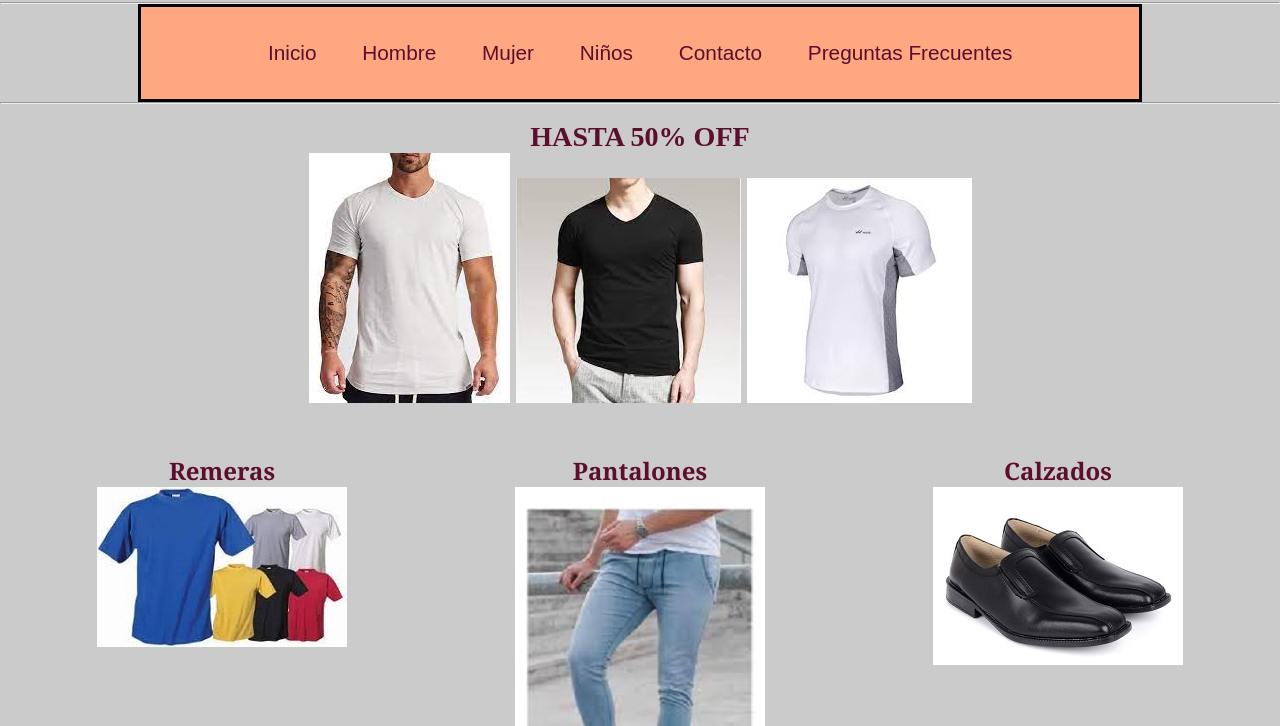
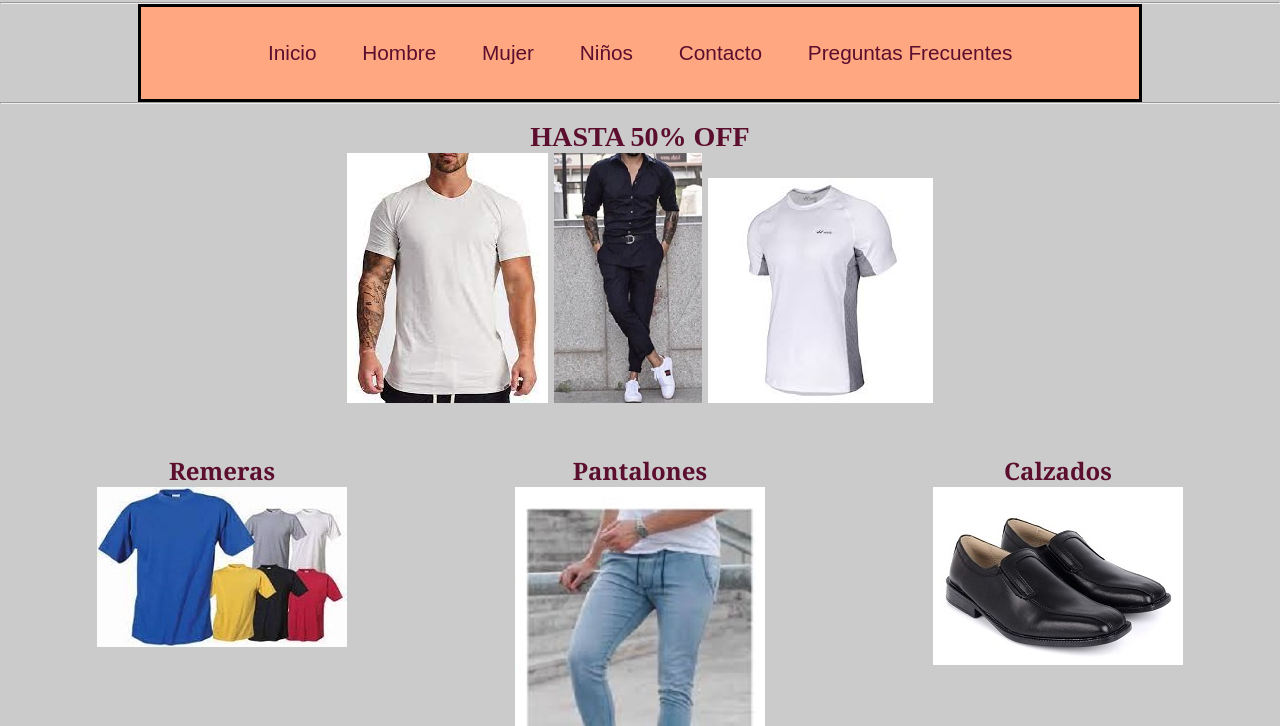
Before and after one commit to NicolasLorido/dise-oweb, a plain HTML site: page pages/hombre.html in a window 1280 px wide. Shown: the part 74-800 px from the top of the page. Drawn offline with nearby package versions, Linux system fonts and the light colour scheme.

Commit message:
Elimine imagenes que no usare

```diff
--- a/pages/hombre.html
+++ b/pages/hombre.html
@@ -47,7 +47,7 @@
     <figure>
         <h3>HASTA 50% OFF</h3>
         <img src="../img/oferta.jfif" alt="Oferta">
-        <img src="../img/oferta_dos.jfif" alt="Oferta2">
+        <img src="../img/oferta_dos.jpg" alt="Oferta2">
         <img src="../img/oferta_tres.jfif" alt="Oferta3">
     </figure>
 </article>
```
Also changed, not shown: index.html (+1 -1 lines), img/amex.png (deleted), img/bank.png (deleted), img/card.png (deleted), img/hombreI.jfif (renamed from img/oferta_dos.jfif), img/hombreI.jpg (deleted), img/oferta_dos.jpg (added), img/paypal.png (deleted), img/remeraB.jfif (deleted), img/remeraHM.jfif (deleted), img/remeraN.jfif (deleted), img/visa.png (deleted).
